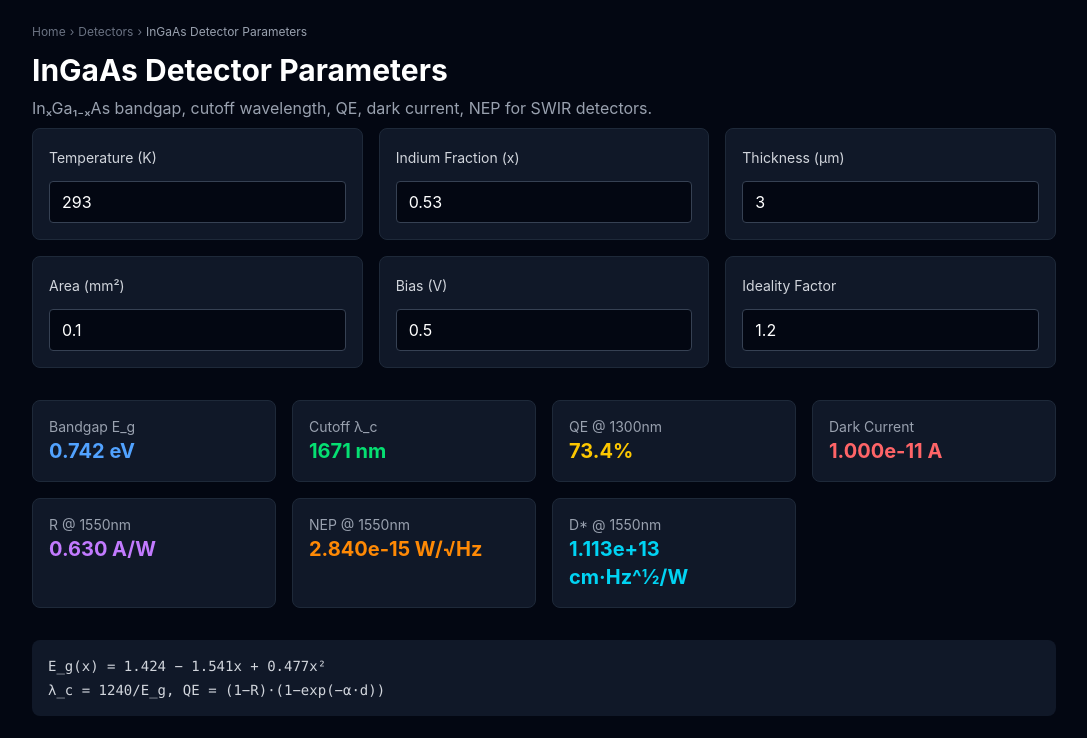
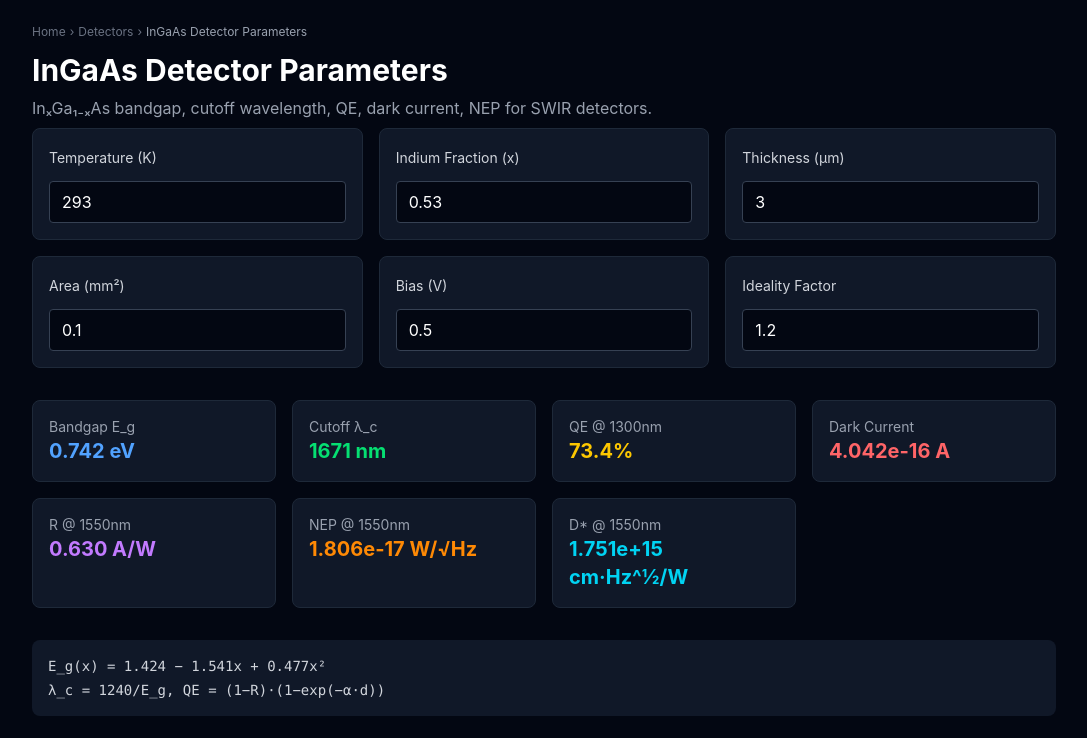
Before and after one commit to Lazfiz/photonics-calculators, a Next.js app: page /detectors/ingaas-parameters in a window 1280 px wide. Shown: the top 738 px of the page, without its empty margins (96-1183 px from the left). Built offline with nearby package versions, Linux system fonts and the light colour scheme; no server answers.

Commit message:
fix(ingaas-parameters): QE chart missed cutoff, abs(bias) → reverse bias
Chart range 800-1159nm missed InGaAs cutoff at ~1673nm. Extended to 800-2000nm.
Math.abs(biasVoltage) made forward/reverse identical. Fixed to max(0,-bias) for
reverse-bias photodiode. Codex+GLM51 flag chart; Codex flags abs.

```diff
--- a/src/app/detectors/ingaas-parameters/page-client.tsx
+++ b/src/app/detectors/ingaas-parameters/page-client.tsx
@@ -28,7 +28,8 @@ export default function IngaasParametersPage() {
 
   const areaCm2 = area * 1e-2;
   const Vt = k * temperature / q;
-  const diffDark = areaCm2 * 1e-8 * (1 - Math.exp(-Math.abs(biasVoltage) / (idealityFactor * Vt)));
+  const Vrev = Math.max(0, -biasVoltage);
+  const diffDark = areaCm2 * 1e-8 * (1 - Math.exp(-Vrev / (idealityFactor * Vt)));
   const grDark = areaCm2 * 1e-6 * Math.pow(temperature / 300, 1.5) * Math.exp(-EgT * q / (2 * k * temperature));
   const totalDark = diffDark + grDark;
   const R1550 = resp(1550);
@@ -36,7 +37,7 @@ export default function IngaasParametersPage() {
   const Dstar1550 = nep1550 > 0 ? Math.sqrt(areaCm2) / nep1550 : 0;
 
   const spectralQE = useMemo(() => {
-    const wl = Array.from({ length: 300 }, (_, i) => 800 + i * 1.2);
+    const wl = Array.from({ length: 300 }, (_, i) => 800 + i * 4);
     return [
       { x: wl, y: wl.map(w => calcQE(w) * 100), type: "scatter", mode: "lines", name: "QE (%)", line: { color: "#60a5fa", width: 2 } },
       { x: [cutoff, cutoff], y: [0, 100], type: "scatter", mode: "lines", name: `λ_c=${cutoff.toFixed(0)}nm`, line: { color: "#f87171", dash: "dash" } },
@@ -45,7 +46,7 @@ export default function IngaasParametersPage() {
 
   const darkVsTemp = useMemo(() => {
     const temps = Array.from({ length: 150 }, (_, i) => 200 + i * 200 / 150);
-    return [{ x: temps, y: temps.map(T => { const egt = Eg - 2.7e-4 * (T - 300) * (Eg - 0.5) / Eg; const vt = k * T / q; const d = areaCm2 * 1e-8 * (1 - Math.exp(-Math.abs(biasVoltage) / (idealityFactor * vt))); const g = areaCm2 * 1e-6 * Math.pow(T / 300, 1.5) * Math.exp(-egt * q / (2 * k * T)); return (d + g) * 1e9; }), type: "scatter", mode: "lines", name: "I_dark", line: { color: "#fbbf24", width: 2 } }];
+    return [{ x: temps, y: temps.map(T => { const egt = Eg - 2.7e-4 * (T - 300) * (Eg - 0.5) / Eg; const vt = k * T / q; const vr = Math.max(0, -biasVoltage); const d = areaCm2 * 1e-8 * (1 - Math.exp(-vr / (idealityFactor * vt))); const g = areaCm2 * 1e-6 * Math.pow(T / 300, 1.5) * Math.exp(-egt * q / (2 * k * T)); return (d + g) * 1e9; }), type: "scatter", mode: "lines", name: "I_dark", line: { color: "#fbbf24", width: 2 } }];
   }, [Eg, biasVoltage, idealityFactor, areaCm2]);
 
   return (
```
